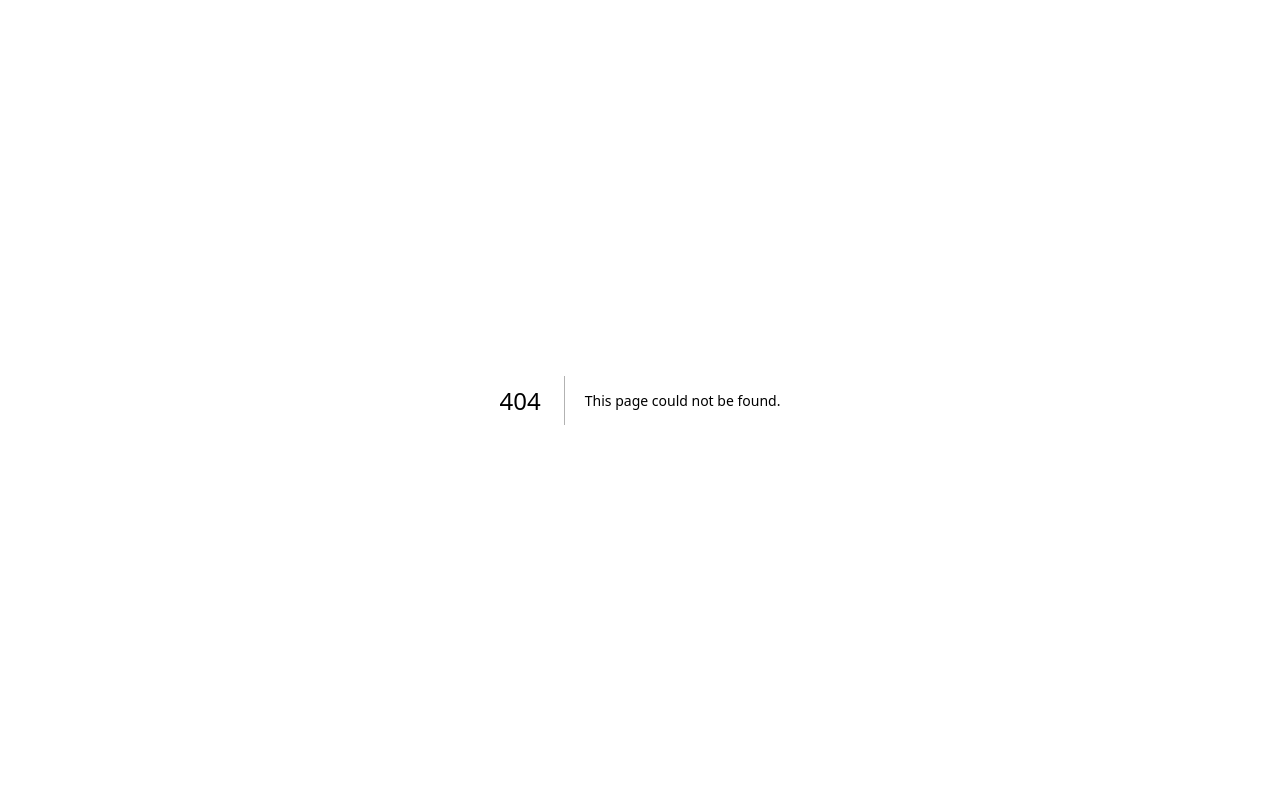
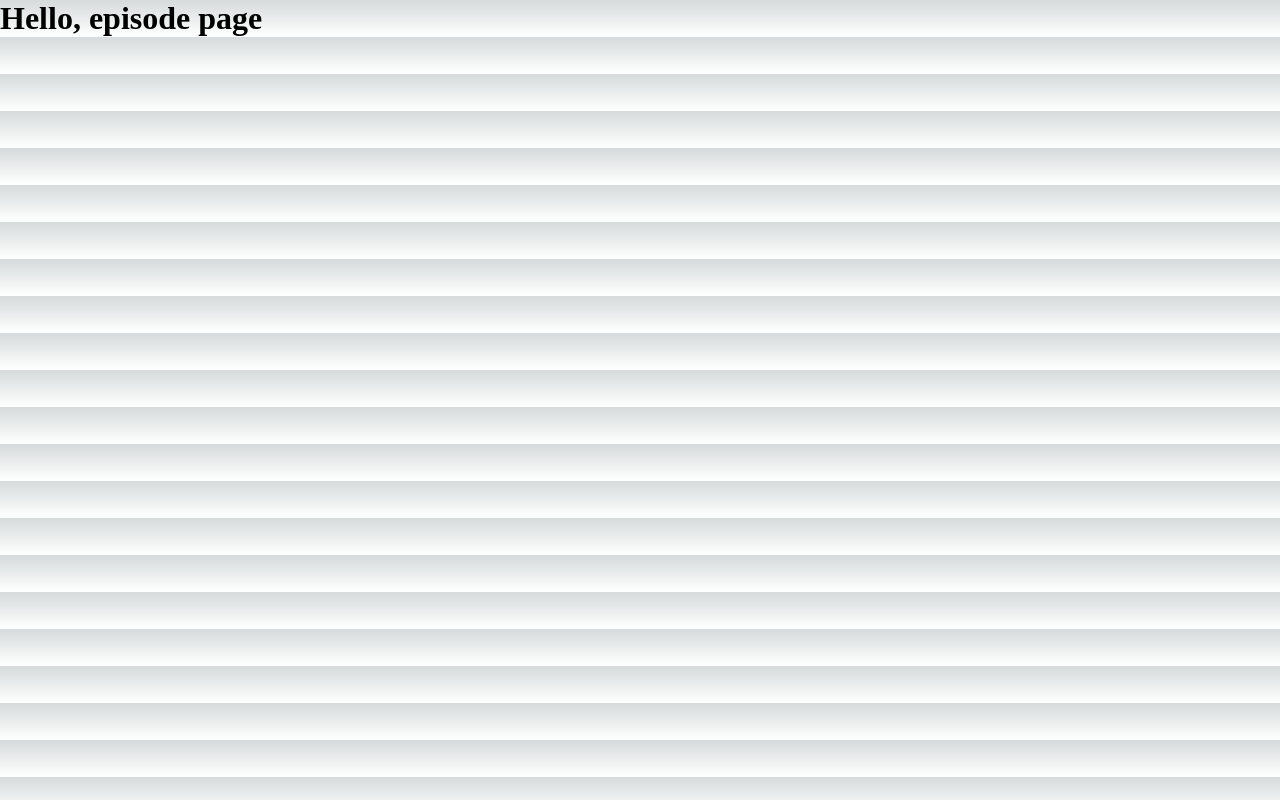
Before and after one commit to jcaviedesc/mini-podcasts-music, a Next.js app: page /podcasts/1/episode/1 in a window 1280 px wide. Before the commit this address had no page. Built offline with nearby package versions, Linux system fonts and the light colour scheme.

Commit message:
feat(app): add router pages

```diff
--- /dev/null
+++ b/app/podcasts/[podcastId]/episode/[episodeId]/page.tsx
@@ -0,0 +1,7 @@
+type pageProps = {
+  params: { podcastId: string; episodeId: string };
+};
+
+export default function Page({}: pageProps) {
+  return <h1>Hello, episode page</h1>;
+}
```
Also changed, not shown: app/podcasts/[podcastId]/page.tsx (added, +7 -0 lines).
